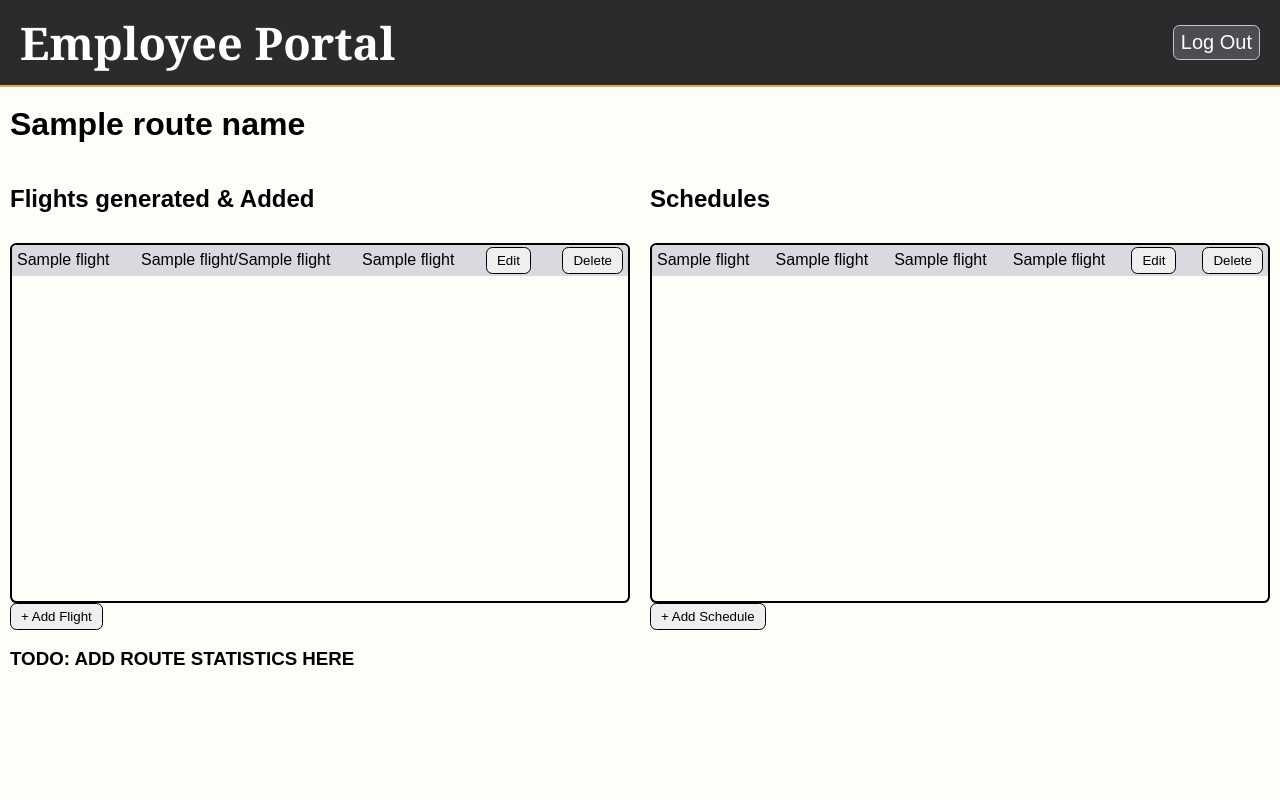
After one commit to GeorgeCooke8809/Coursework_Airline-Booking, a Flask app: template frontend/templates/flight-ops-route-details.html in a window 1280 px wide. The commit adds this page. Run offline with Flask 3, Linux system fonts and the light colour scheme; the template is opened without the code that fills it: most values are stand-ins (such as "Sample title", 1, 10 or a date in 2020); parts of the project's set-up code (start-up, migrations or seed data) failed here and were passed over.

Commit message:
Added basic layout to flight operations details page

```diff
--- a/flights/__init__.py
+++ b/flights/__init__.py
@@ -11,5 +11,5 @@ from .flights import (
             calculate_seat_price,
             calculate_flight_duration
         )
-from .routes import create_route, get_all_routes, generate_route_statistics
+from .routes import create_route, get_all_routes, generate_route_statistics, get_route_name
 from .schedules import get_route_schedules, add_schedule, edit_schedule, delete_schedule
--- a/flights/flights.py
+++ b/flights/flights.py
@@ -30,6 +30,7 @@ def _route_flights_objects_to_tuples(flights: list[Flight]):
         to_return.append((
             flight.flight_id,
             flight.scheduled_departure_datetime_utc,
+            flight.scheduled_departure_datetime_utc.strftime("%d/%m/%Y, %H:%M"),
             30,
             seats,
             flight.status
@@ -234,6 +235,7 @@ def get_route_flights(session: Session, route_id: int) -> dict:
                         (
                             <flight_id>: int
                             <departure_datetime>: datetime,
+                            <departure_datetime_readable>: str,
                             <capacity>: int,
                             <booking_quantity>: int,
                             <status>: str
@@ -243,6 +245,7 @@ def get_route_flights(session: Session, route_id: int) -> dict:
                         (
                             <flight_id>: int
                             <departure_datetime>: datetime,
+                            <departure_datetime_readable>: str,
                             <capacity>: int,
                             <booking_quantity>: int,
                             <status>: str
--- a/frontend/routes/api.py
+++ b/frontend/routes/api.py
@@ -9,7 +9,9 @@ from utils import (
 )
 from users import (
     add_airline_employee,
+    delete_airline_employee,
     add_airport_staff,
+    delete_airport_staff,
     add_guest,
     delete_guest,
     get_all_guest_users,
@@ -197,6 +199,10 @@ def api_delete_guest():
         "message": ""
     })
 
+@api.route("delete-staff", methods = ["POST"])
+def api_delete_staff():
+    request_dict = request.get_json()
+
 # Guest Portal
 
 @api.route("check-login", methods = ["POST"])
--- a/frontend/static/css/style.css
+++ b/frontend/static/css/style.css
@@ -233,6 +233,10 @@ button {
 .subtle-link-dark-bg {
     color: var(--dark-lvl-3);
     padding: 5px;
+}
+
+.hidden {
+    display: none;
 }
 
 
@@ -528,3 +532,27 @@ button {
 #create-account-button:hover {
     background-color: var(--cta-colour-secondary);
 }
+
+.operations-details-columns {
+    gap: 20px;
+}
+
+.operations-details-column {
+    width: 50%;
+}
+
+/* Operations Route Details Page */
+.operations-details-table {
+    /* TODO: This can be adapted to be used globally */
+    border-style: solid;
+    border-width: 2px;
+    border-radius: var(--standard-border-radius);
+
+    height: 45vh;
+
+    box-sizing: border-box;
+
+    margin-top: 10px;
+
+    overflow-y: scroll;
+}
--- /dev/null
+++ b/frontend/templates/flight-ops-route-details.html
@@ -0,0 +1,155 @@
+{% extends 'base-employee.html' %}
+
+{% block scripts %}
+{% endblock %}
+
+{% block content %}
+
+<div id="admin-page-layout">
+    <h1>{{ route_name }}</h1>
+    <div class="columns operations-details-columns">
+        <div class="column operations-details-column">
+            <h2>Flights generated & Added</h2>
+
+            <div class="operations-details-table">
+                {% if route_flights["past"] == [] and route_flights["future"] == [] %}
+                <label class="no-records-label">There are currently no flights</label>
+                {% endif %}
+                <!-- TODO: Add a way of displaying past flights -->
+
+                {% for flight in route_flights["future"] %}
+                <div class="admin-user-item"> <!-- TODO: Change naming -->
+                    <label>{{ flight[2] }}</label>
+                    <label>{{ flight[4] }}/{{ flight[3] }}</label>
+                    <label>{{ flight[5] }}</label>
+                    <button class="edit-operations-details-button" onclick="">Edit</button>
+                    <!-- TODO: Add functionality to edit flight button -->
+                    <button class="delete-operations-details-button" onclick="">Delete</button>
+                    <!-- TODO: Add functionality to delete flight button -->
+
+                </div>
+                {% endfor %}
+            </div>
+
+            <button id="add-flight-button" onclick="toggleModal('#add-flight-modal')">+ Add Flight</button>
+        </div>
+        <div class="column operations-details-column">
+            <h2>Schedules</h2>
+
+            <div class="operations-details-table">
+                {% if route_schedules["past"] == [] and route_schedules["present"] == [] %}
+                <label class="no-records-label">There are currently no schedules</label>
+                {% endif %}
+                <!-- TODO: Add a way of displaying inactive schedules -->
+
+                {% for schedule in route_schedules["present"] %}
+                <div class="admin-user-item"> <!-- TODO: Change naming -->
+                    <label>{{ flight[1] }}</label>
+                    <label>{{ flight[2] }}</label>
+                    <label>{{ flight[3] }}</label>
+                    <label>{{ flight[4] }}</label> <!-- TODO: Show - if flight repeats in is None -->
+                    <button class="edit-operations-details-button" onclick="">Edit</button>
+                    <!-- TODO: Add functionality to edit schedule button -->
+                    <button class="delete-operations-details-button" onclick="">Delete</button>
+                    <!-- TODO: Add functionality to delete schedule button -->
+
+                </div>
+                {% endfor %}
+            </div>
+
+            <button id="add-schedule-button" onclick="toggleModal('#add-schedule-modal')">+ Add Schedule</button>
+        </div>
+    </div>
+
+    <h3>TODO: ADD ROUTE STATISTICS HERE</h3> <!-- TODO: Add route statistics to route overview page -->
+</div>
+
+{% endblock %}
+
+{% block modals %}
+
+<div class="modal-centred" id="add-flight-modal">
+    <button onclick="toggleModal('#add-flight-modal')" class="modal-close-button">
+        <svg xmlns="http://www.w3.org/2000/svg" height="20px" viewBox="0 -960 960 960" width="20px" fill="#000000">
+            <path
+                d="m256-168-88-88 224-224-224-224 88-88 224 224 224-224 88 88-224 224 224 224-88 88-224-224-224 224Z" />
+        </svg>
+    </button>
+
+    <form onsubmit="addFlight()"> <!-- TODO: Add route ID -->
+        <label>
+            Flight Date & Time <br>
+            <input type="datetime" id="add-flight-datetime">
+        </label><br>
+
+        <input type="submit" value="Add One-Time Flight">
+    </form>
+</div>
+
+<div class="modal-centred" id="add-schedule-modal">
+    <button onclick="toggleModal('#add-schedule-modal')" class="modal-close-button">
+        <svg xmlns="http://www.w3.org/2000/svg" height="20px" viewBox="0 -960 960 960" width="20px" fill="#000000">
+            <path
+                d="m256-168-88-88 224-224-224-224 88-88 224 224 224-224 88 88-224 224 224 224-88 88-224-224-224 224Z" />
+        </svg>
+    </button>
+
+    <form onsubmit="addSchedule()"> <!-- TODO: Add route ID -->
+        <div class="columns">
+            <div class="column">
+                <label>
+                    Start Date (Inclusive) <br>
+                    <input type="date" id="add-schedule-end">
+                </label>
+
+                <label>
+                    Repeat Type<br>
+                    <select id="schedule-repeat-type" onchange="operationsChangeScheduleRepeatType()">
+                        <option value="daily">Daily</option>
+                        <option value="weekly" selected>Weekly</option>
+                        <option value="monthly">Monthly</option>
+                    </select>
+                </label>
+
+                <label> <!-- ! Defaults to shown but is hidden when repeat on is changed to monthly -->
+                    Repeat On<br>
+                    <select id="add-schedule-repeat-on-week">
+                        <option value="0">Monday</option>
+                        <option value="1">Tuesday</option>
+                        <option value="2">Wednesday</option>
+                        <option value="3">Thursday</option>
+                        <option value="4">Friday</option>
+                        <option value="5">Saturday</option>
+                        <option value="6">Sunday</option>
+                    </select>
+                </label>
+
+                <label class="hidden"> <!-- ! Defaults to hidden but is hidden when repeat on is changed to weekly -->
+                    Repeat On<br>
+                    <input type="number" max="31" min="1" step="1" id="add-schedule-repeat-on-month">
+                </label>
+            </div>
+
+            <div class="column">
+                <label>
+                    End Date (Inclusive) <br>
+                    <input type="date" id="add-schedule-end">
+                </label>
+
+                <label>
+                    Repeat Frequency <br>
+                    <input type="number" id="add-schedule-frequency">
+                </label>
+
+                <label>
+                    Flight Departure Time (UTC) <br>
+                    <input type="time" id="add-schedule-time">
+                </label>
+            </div>
+        </div>
+
+        <input type="submit" value="Add Route">
+    </form>
+</div>
+
+{% endblock %}
```
Also changed, not shown: flights/routes.py (+12 -0 lines), frontend/routes/staff_portal.py (+13 -1 lines), 2 other files.
